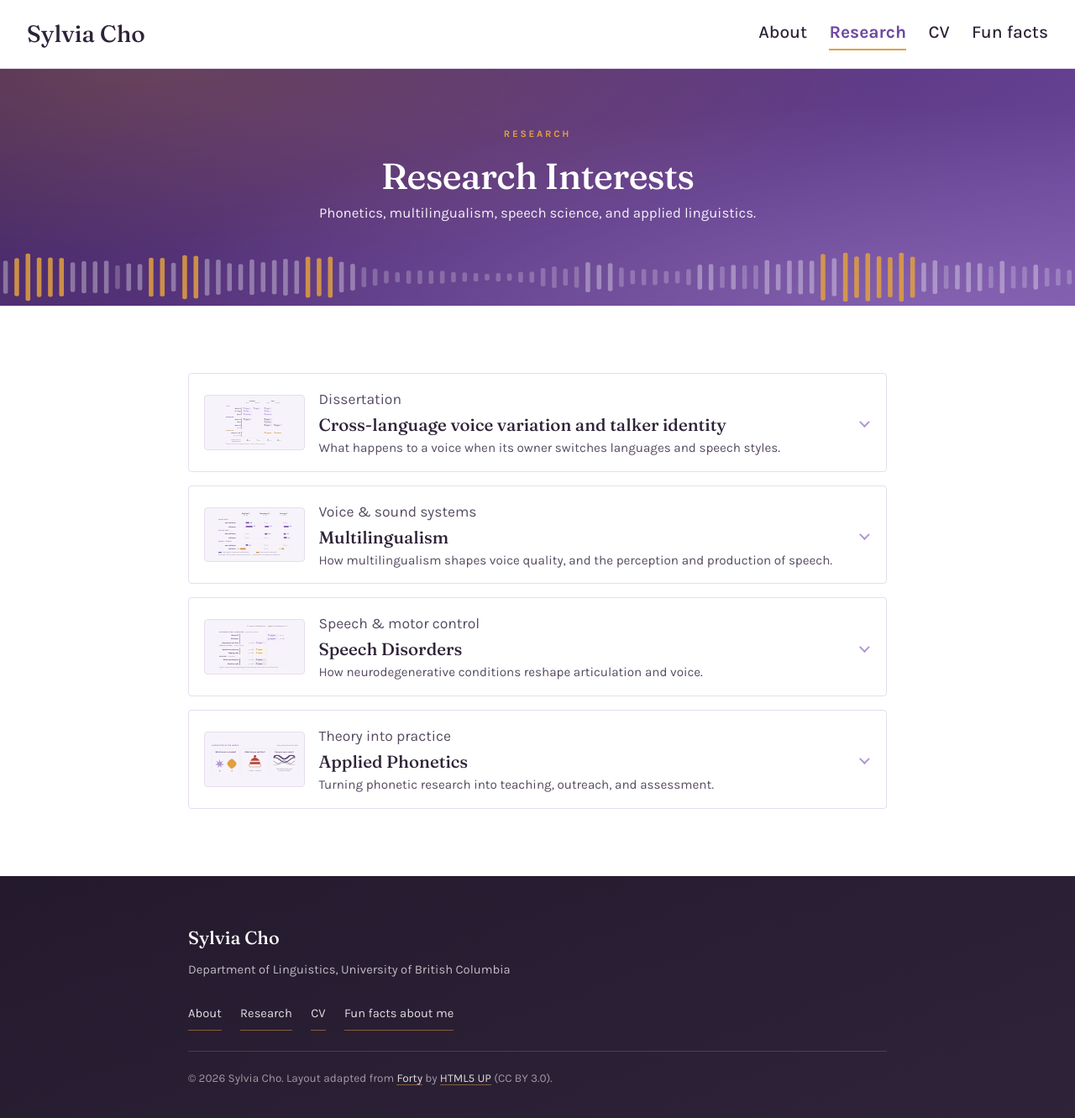
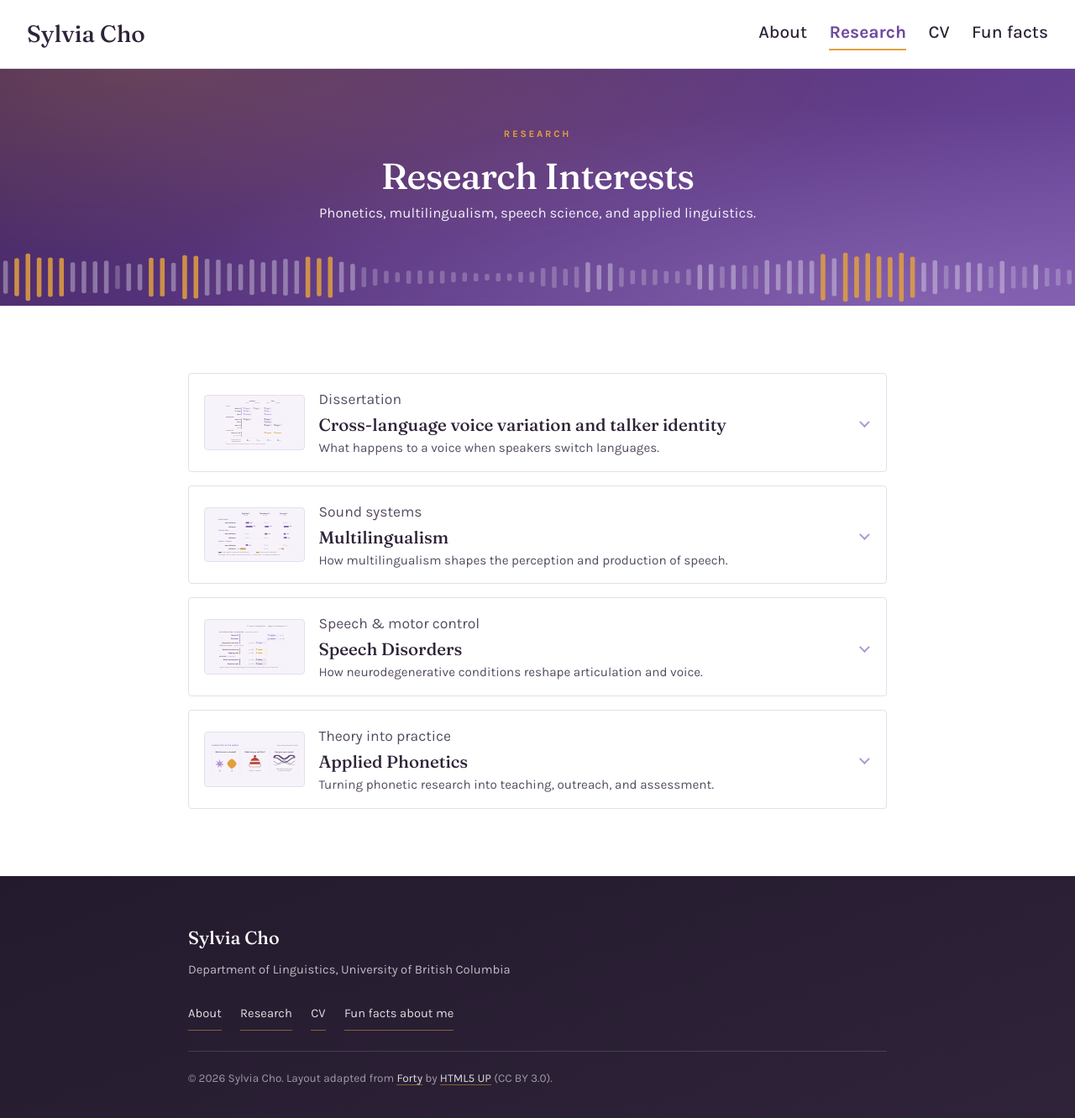
Before and after one commit to sylviacho247/sylviacho247.github.io, a Jekyll site: the page research.html, which Jekyll copies as it is, in a window 1280 px wide and 1335 px high. Shown: the top 1331 px of the window at 84% size. Built offline with Jekyll 4.4.1, drawn with Linux system fonts in a browser that asks for light colours.

Commit message:
Update research.html

```diff
--- a/research.html
+++ b/research.html
@@ -202,7 +202,7 @@
             <span class="topic-text">
               <span class="card-label">Dissertation</span>
               <span class="topic-title">Cross-language voice variation and talker identity</span>
-              <span class="topic-line">What happens to a voice when its owner switches languages and speech styles.</span>
+              <span class="topic-line">What happens to a voice when speakers switch languages.</span>
             </span>
             <span class="chev" aria-hidden="true"></span>
           </summary>
@@ -241,9 +241,9 @@
           <summary class="topic-head">
             <span class="topic-thumb" aria-hidden="true"><svg viewBox="0 0 640 382" preserveAspectRatio="xMidYMid meet"><use href="#sym-figF"></use></svg></span>
             <span class="topic-text">
-              <span class="card-label">Voice &amp; sound systems</span>
+              <span class="card-label">Sound systems</span>
               <span class="topic-title">Multilingualism</span>
-              <span class="topic-line">How multilingualism shapes voice quality, and the perception and production of speech.</span>
+              <span class="topic-line">How multilingualism shapes the perception and production of speech.</span>
             </span>
             <span class="chev" aria-hidden="true"></span>
           </summary>
```
